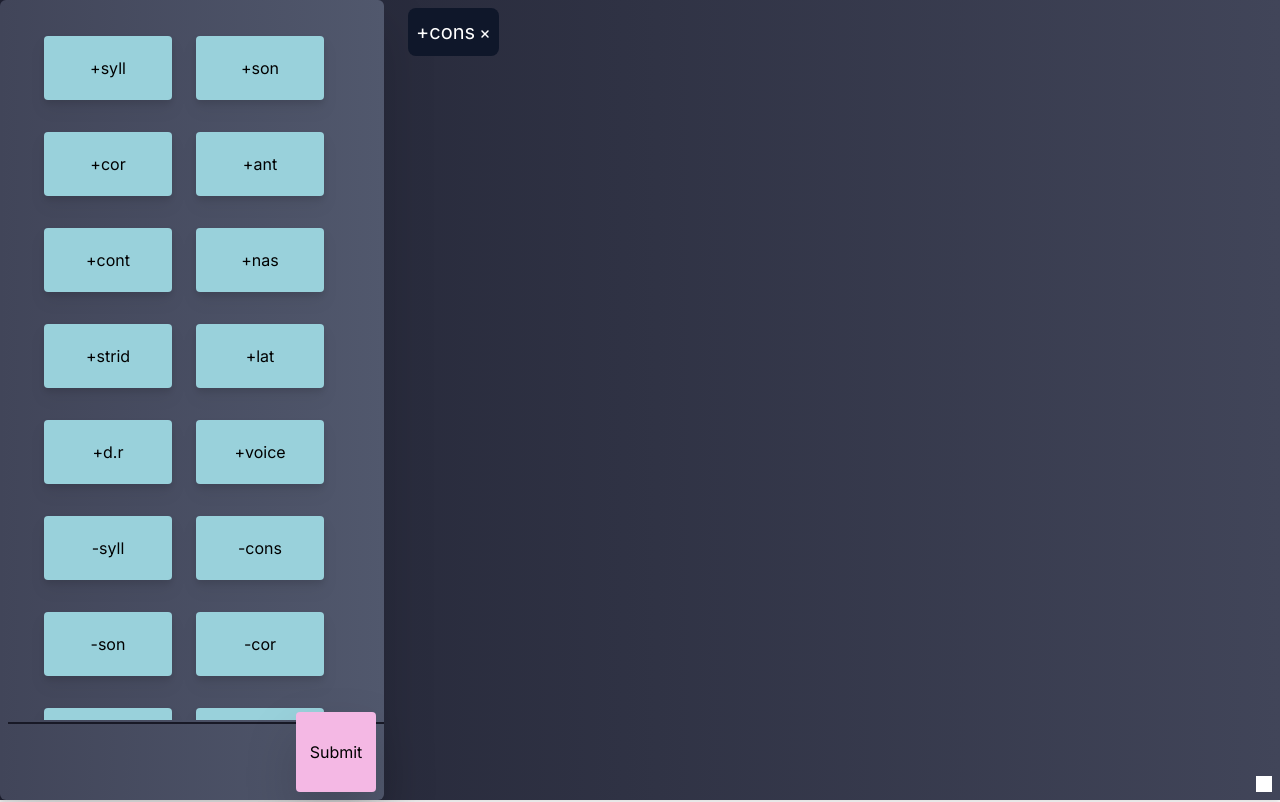
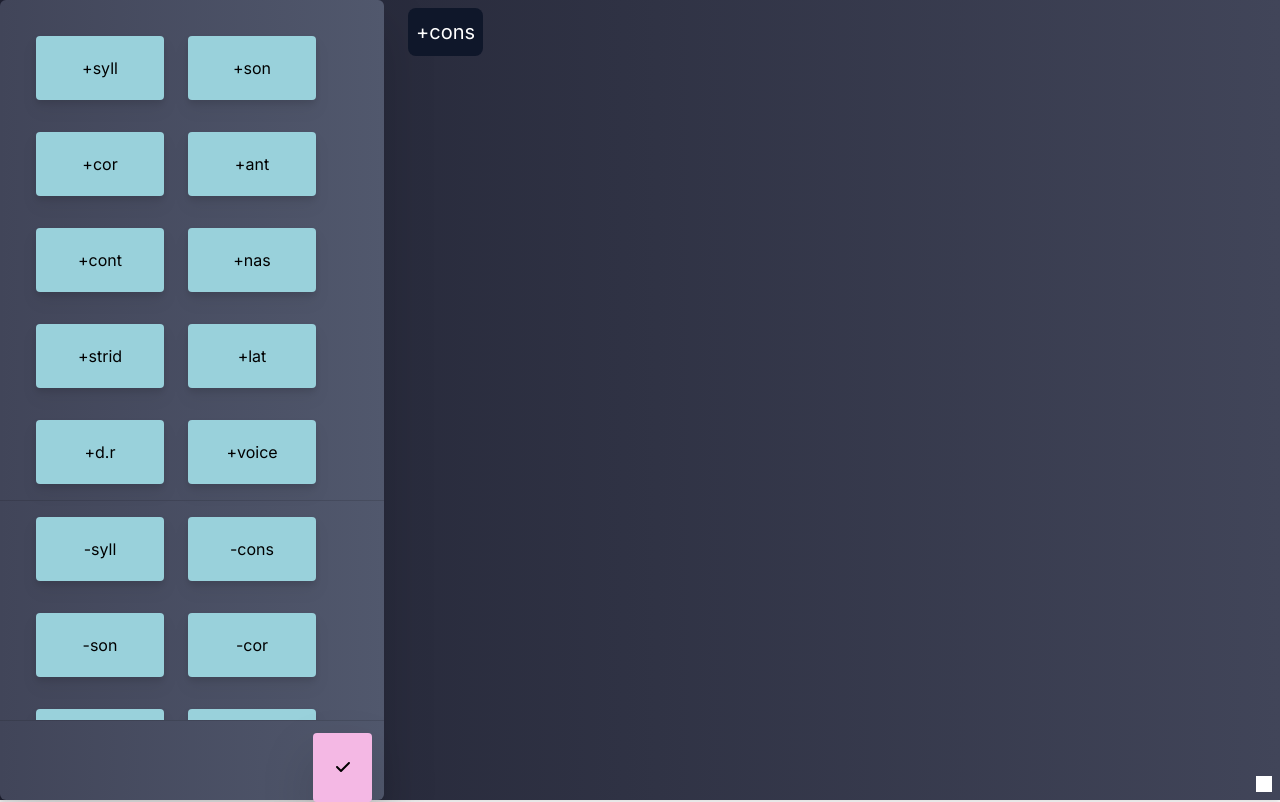
Before and after one commit to Alex-Horan/phonology-features, a Next.js app: page / in a window 1280 px wide. Both pictures are taken after a click on the button "+cons". Built offline with nearby package versions, Linux system fonts and the light colour scheme.

Commit message:
Finished styling for normal desktop sizes, will continue to work on compatability with phone in the future

```diff
--- a/app/globals.css
+++ b/app/globals.css
@@ -30,3 +30,29 @@
   border-bottom: 2px solid #181926;
   margin-top: 2px;
 }
+
+.fadeOutE {
+  animation: fadeOut 150ms;
+}
+
+.fadeInE {
+  animation: fadeIn 150ms;
+}
+
+@keyframes fadeOut {
+  from {
+    opacity: 1;
+  }
+  to {
+    opacity: 0;
+  }
+}
+
+@keyframes fadeIn {
+  from {
+    opacity: 0;
+  }
+  to {
+    opacity: 1;
+  }
+}
--- a/app/page.tsx
+++ b/app/page.tsx
@@ -2,12 +2,14 @@
 import React, { useState } from "react";
 import './globals.css';
 import { FontAwesomeIcon } from "@fortawesome/react-fontawesome";
-import { faXmark } from "@fortawesome/free-solid-svg-icons";
+import { faXmark, faCheck } from "@fortawesome/free-solid-svg-icons";
+import { Divider } from "@mui/material";
+
 
 function FilterForm(){
   const [filterSet, setFilterSet] = useState<string[]>([]);
   const [finalData, setFinalData] = useState<string[]>([]);
-  const [update, setUpdate] = useState<boolean>(false);
+
   let filterData: string[] = [];
   const features = [
   //positive features
@@ -114,42 +116,54 @@ function FilterForm(){
 
   const handleFilter = (e: any) => {
     let { value } = e.target;
-    setFilterSet([...filterSet, value])
-
+    e.target.className = e.target.className + " fadeOutE";
+    e.target.addEventListener('animationend', () => {
+      setFilterSet([...filterSet, value]);
+    });
   }
 
   const handleRemoveFilter = (e: any) => {
     const { value } = e.target;
-    setFilterSet(filterSet.filter((e) => e !== value))
+    e.target.className = e.target.className.replace("fadeInE","") + " fadeOutE";
+    e.target.addEventListener('animationend', () => {
+      e.target.className = e.target.className + " opacity-0"
+      setFilterSet(filterSet.filter((e) => e !== value));
+    });
   }
 
   const handleSubmit = (e: any) => {
     filterFeature(filterSet);
-    for (let i=0; i<filterData.length-1; i++) {
-      filterData[i] = filterData[i] + ", "
-    }
-
     setFinalData([...filterData]);
-
-
-
     e.preventDefault();
   }
 
 
+  const plusListItems = features.map(feat => {
+    if (!(filterSet.includes(feat.feature))) {
+      if (feat.feature.charAt(0) === "+") {
+        return <input type="button" className="hover:bg-[#8caaee] hover:ring-2 hover:ring-blue-500 bg-catsky rounded h-16 w-32 mx-3 my-4 px-2 py-2 drop-shadow-lg" value={feat.feature} key={feat.feature} onClick={handleFilter}></input>
+      }
+    }
+  });
 
-  const listItems = features.map(feat => {
+  const minusListItems = features.map(feat => {
     if (!(filterSet.includes(feat.feature))) {
-      return <input type="button" className="hover:bg-[#8caaee] hover:ring-2 hover:ring-blue-500 bg-catsky rounded h-16 w-32 mx-3 my-4 px-2 py-2 drop-shadow-lg" value={feat.feature} key={feat.feature} onClick={handleFilter}></input>
+      if (feat.feature.charAt(0) === '-') {
+        return <input type="button" className="hover:bg-[#8caaee] hover:ring-2 hover:ring-blue-500 bg-catsky rounded h-16 w-32 mx-3 my-4 px-2 py-2 drop-shadow-lg" value={feat.feature} key={feat.feature} onClick={handleFilter}></input>
+      }
     }
   });
 
   const chips = filterSet.map(filt => {
-    return <button onClick={handleRemoveFilter} value={filt} className="bg-slate-900 px-2 py-2 max-h-12 ml-2 rounded-lg mt-2 hover:bg-[#8caaee] hover:ring-2 hover:ring-blue-500" key={filt}>{filt}<FontAwesomeIcon onClick={handleRemoveFilter} className="size-3 pb-0.5 pl-1" icon={faXmark}></FontAwesomeIcon></button>
+    return <button onClick={handleRemoveFilter} value={filt} className="chip fadeInE bg-slate-900 px-2 py-2 max-h-12 ml-2 rounded-lg mt-2 hover:bg-[#8caaee] hover:ring-2 hover:ring-blue-500" key={filt}>{filt}</button>
+
   });
 
+
+
+
   const data = finalData.map(items => {
-    return <button className="ml-2 black rounded bg-white w-10 h-10">{items}</button>
+    return <div className="ml-2 w-10 text-center black rounded bg-white p-2">{items}</div>
   })
 
   return (
@@ -157,22 +171,33 @@ function FilterForm(){
     <div className="bg-gradient-to-r from-mantle to-crust to-surface0 h-screen w-screen drop-shadow-md">
       <div className="absolute bottom-2 right-2 w-4 h-4 bg-white"></div>
       <div className="absolute container h-screen bg-gradient-to-r from-surface0 to-surface2 md:visible sm:visible invisible xl:max-w-96 md:max-w-64 sm:invisible drop-shadow-2xl rounded-md">
-        <form onSubmit={handleSubmit} className="ml-2">
-          <div className="flex flex-row md:pl-6 md:pt-5 overflow-y-auto flex-wrap max-h-90vh">
-            {listItems}
+      <form onSubmit={handleSubmit}>
+          <div className="flex flex-row md:pt-5 overflow-y-auto flex-wrap max-h-90vh">
+            <div>
+            <div className='md:pl-6'>
+              {plusListItems}
+            </div>
+            <Divider variant="fullWidth" className="static w-full"></Divider>
+            <div className="md:pl-6">
+              {minusListItems}
+            </div>
+            </div>
           </div>
-          <div className="border-b ml-0 pl-0"></div>
-          <div className="fixed right-2 bottom-2">
-            <button type="submit" value="Submit" className="mt-5 size-20 bg-catpink rounded text-black drop-shadow-2xl">Submit</button>
+          <Divider variant="fullWidth"></Divider>
+          <div className="flex flex-row-reverse mt-3 mr-3">
+            {/* <input type="submit" value="Submit" className="bg-catpink rounded text-black drop-shadow-2xl" style={{padding: '6%'}}></input> */}
+            <button type="submit" value="submit" className="bg-catpink rounded drop-shadow-2xl" style={{padding: '6%'}}><FontAwesomeIcon icon={faCheck}></FontAwesomeIcon></button>
           </div>
         </form>
 
       </div>
-      <div className="flex row grow-0 shrink-0 text-white text-xl z-1 absolute h-20" style={{marginLeft: '25rem'}}>
+      <div className="flex flex-row grow-0 shrink-0 text-white text-xl z-1 absolute h-20" style={{marginLeft: '25rem'}}>
         {chips}
       </div>
-        <div className="flex row wrap h-64" style={{marginLeft: '32rem', paddingTop: '24rem'}}>
-            {data}
+        <div className="flex flex-row flex-wrap items-center grow-0 shrink-0 h-screen max-w-96 m-auto">
+            <div className="m-auto h-screen flex place-content-center flex-row gap-y-2.5 flex-wrap">
+              {data}
+            </div>
         </div>
       </div>
 
--- a/package.json
+++ b/package.json
@@ -9,11 +9,14 @@
     "lint": "next lint"
   },
   "dependencies": {
+    "@emotion/react": "^11.11.4",
+    "@emotion/styled": "^11.11.5",
     "@fortawesome/fontawesome-svg-core": "^6.5.2",
     "@fortawesome/free-brands-svg-icons": "^6.5.2",
     "@fortawesome/free-regular-svg-icons": "^6.5.2",
     "@fortawesome/free-solid-svg-icons": "^6.5.2",
     "@fortawesome/react-fontawesome": "^0.2.0",
+    "@mui/material": "^5.15.15",
     "font-awesome": "^4.7.0",
     "next": "14.1.4",
     "react": "^18",
--- a/tailwind.config.ts
+++ b/tailwind.config.ts
@@ -26,7 +26,8 @@ const config: Config = {
         '90vh': '90vh',
         '80p': '80%',
         '60p': '80vw',
-        '50t': '50vh'
+        '50t': '50vh',
+        '40px': '40px',
       },
     },
   },
```
Also changed, not shown: 1 other file (tests, documents, lock files or other folders).
